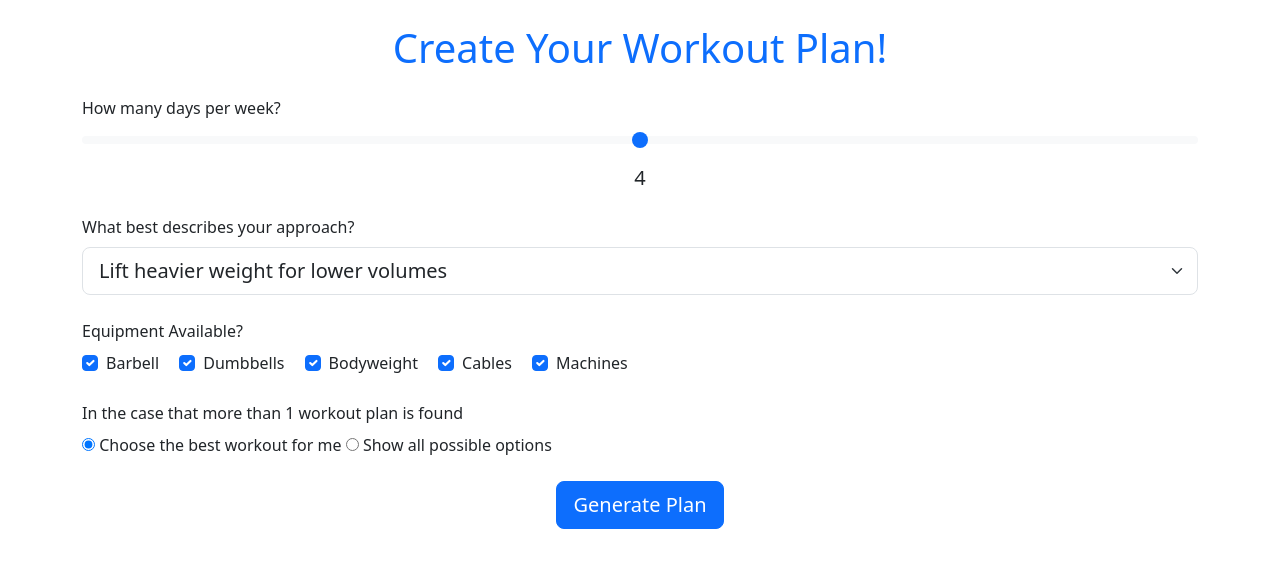
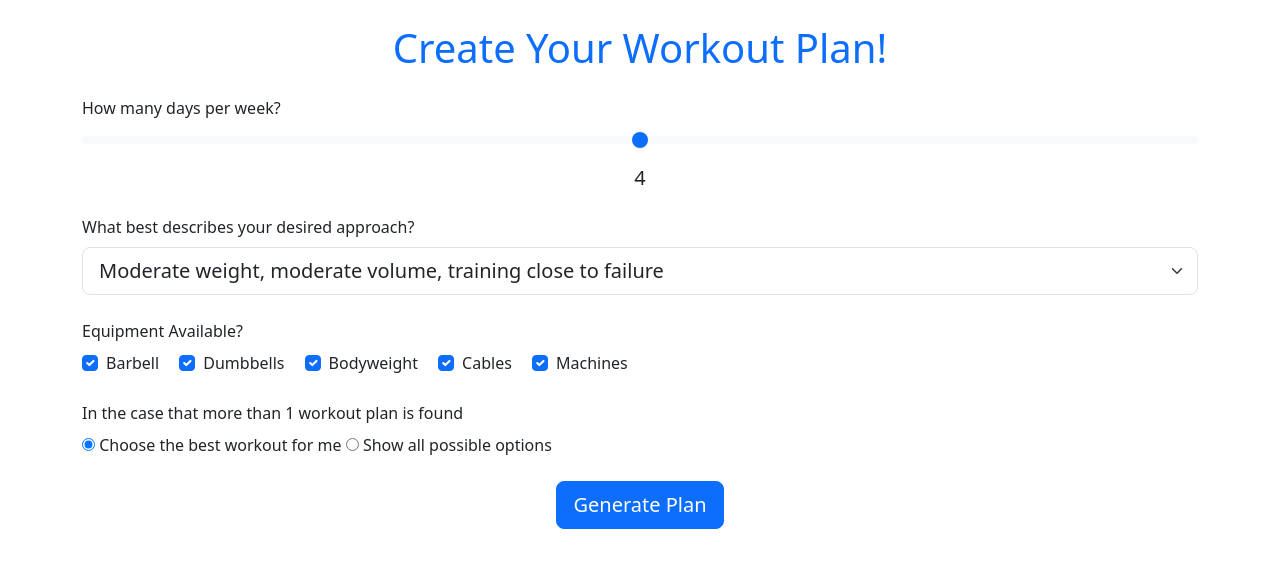
Before and after one commit to israelavendanojr/workout-generator, a Flask app: page / in a window 1280 px wide. Shown: the part 56-624 px from the top of the page. Run offline with Flask 3, Linux system fonts and the light colour scheme.

Commit message:
approach and volume

```diff
--- a/website/templates/home.html
+++ b/website/templates/home.html
@@ -19,11 +19,11 @@
 
         <!-- APPROACH -->
         <div class="mb-4">
-            <label for="approach" class="form-label">What best describes your approach?</label>
+            <label for="approach" class="form-label">What best describes your desired approach?</label>
             <select name="approach" id="approach" class="form-select form-select-lg">
-                <option value="low_volume">Lift heavier weight for lower volumes</option>
-                <option value="moderate_volume">Lift moderately heavy weight for moderate volume</option>
-                <option value="high_volume">Lift lighter weight for higher volume</option>
+                <option value="low_volume">Heavy weight, low volume, training very close to or even past failure</option>
+                <option value="moderate_volume" selected>Moderate weight, moderate volume, training close to failure</option>
+                <option value="high_volume">Lighter weight, higher volume, training somewhat close to failure</option>
             </select>
         </div>
 
--- a/website/views.py
+++ b/website/views.py
@@ -134,7 +134,7 @@ def generate_plans(days_available, equipment, approach):
                             if roll == 1:
                                 sets = 2
                                 start_reps = 8
-                                end_reps = 12
+                                end_reps = 10
                             else:
                                 sets = 3
                                 start_reps = 8
@@ -147,8 +147,8 @@ def generate_plans(days_available, equipment, approach):
                                 end_reps = 12
                             else:
                                 sets = 3
-                                start_reps = 8
-                                end_reps = 12
+                                start_reps = 10
+                                end_reps = 15
                         elif random_exercise.type == ExerciseType.ISOLATION:
                             if roll == 1:
                                 sets = 3
```
